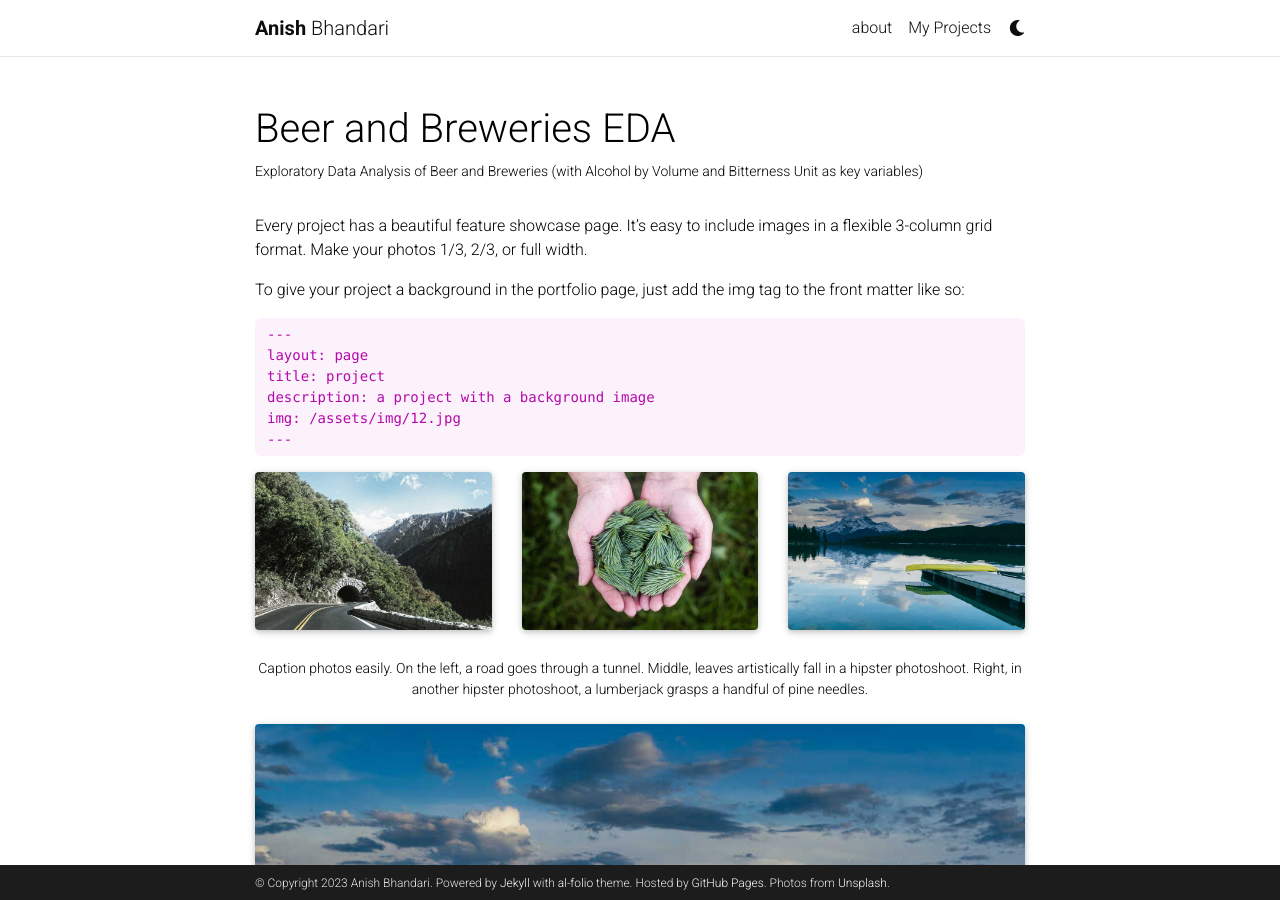
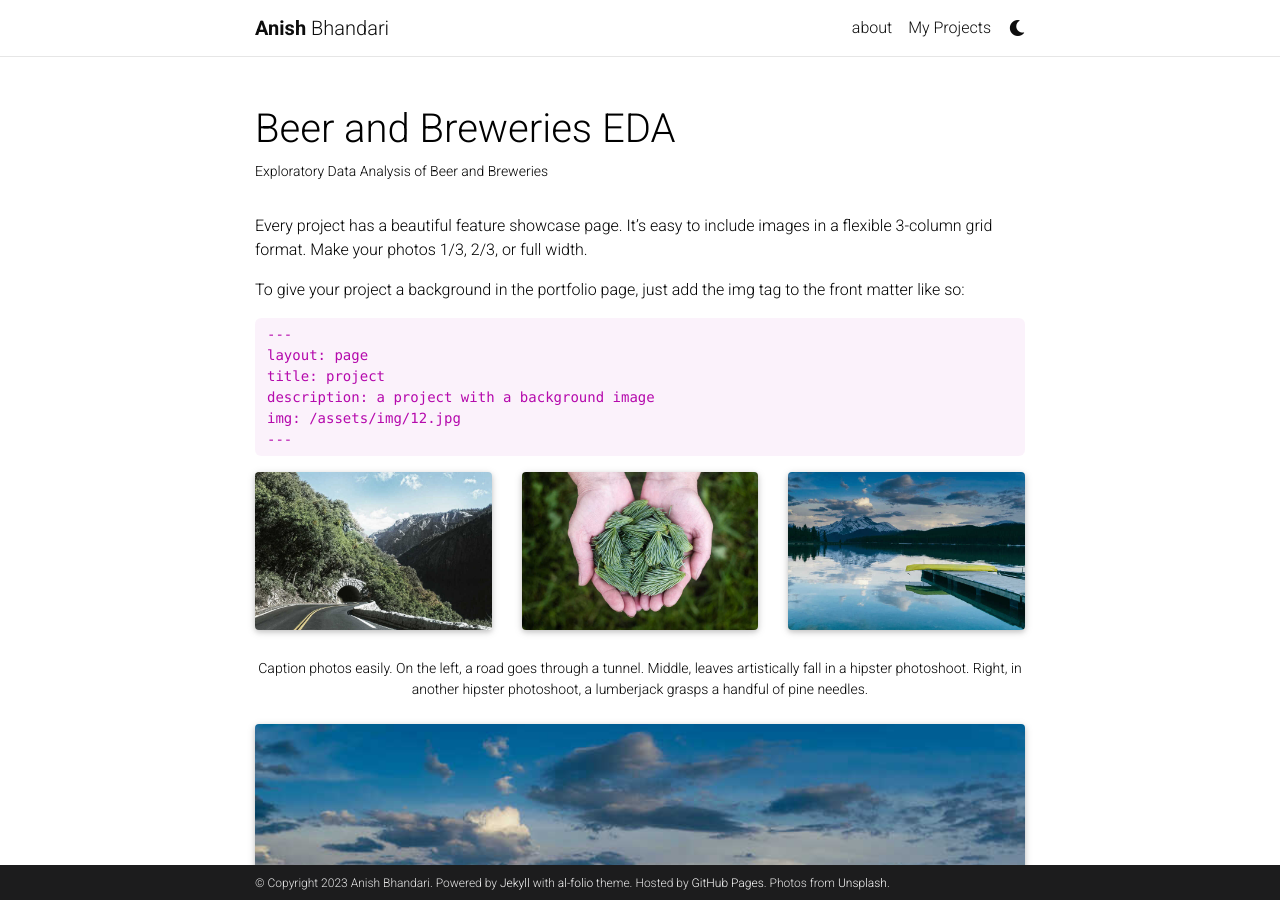
Before and after one commit to bhandarianish/bhandarianish.github.io, a Jekyll site: the page built from _projects/3_project.md, in a window 1280 px wide and 900 px high. Built offline with Jekyll 4.4.1, drawn with Linux system fonts in a browser that asks for light colours; full-size pictures stand in for the smaller copies a plugin makes; comment, search, counter and statistics services are not loaded; a style sheet for code colours, icons or effects is not loaded.

Commit message:
Update 3_project.md

```diff
--- a/_projects/3_project.md
+++ b/_projects/3_project.md
@@ -1,7 +1,7 @@
 ---
 layout: page
 title: Beer and Breweries EDA
-description: Exploratory Data Analysis of Beer and Breweries (with Alcohol by Volume and Bitterness Unit as key variables)
+description: Exploratory Data Analysis of Beer and Breweries
 img: assets/img/7.jpg
 redirect: https://github.com/bhandarianish/CaseStudy1_BeersBreweries/blob/main/Datascience_project_Final.pdf
 importance: 3
```
